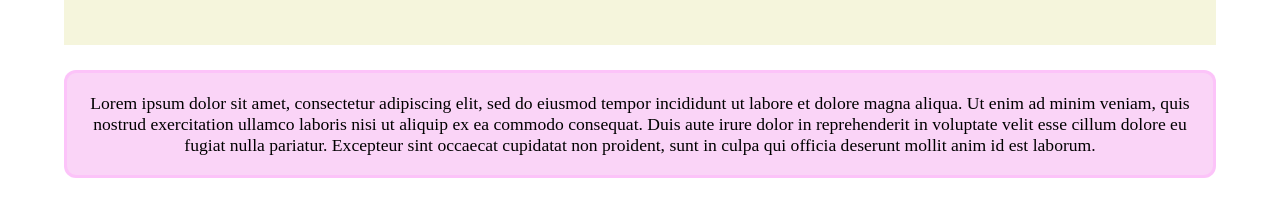
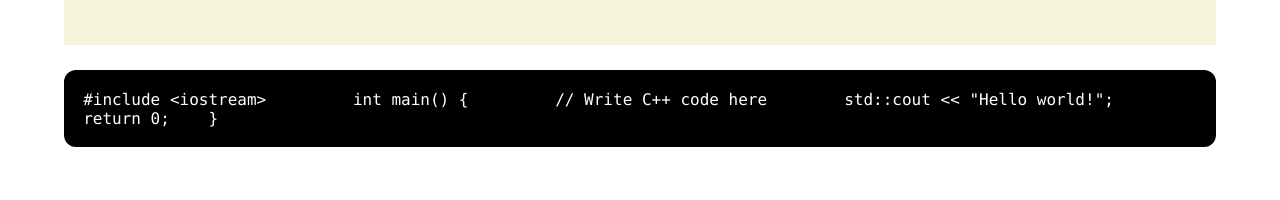
Before and after one commit to m-shashanka/LABxMSRIT, a React (Create React App) app in the folder client/: page /dslab/question/1 in a window 1280 px wide. Shown: the part 1016-1216 px from the top of the page. After the commit the page ends 1188 px from the top, so only its background shows below. Built offline with nearby package versions, Linux system fonts and the light colour scheme.

Commit message:
display code snippet

```diff
--- a/client/src/Data/DetailedQuestionData.js
+++ b/client/src/Data/DetailedQuestionData.js
@@ -8,7 +8,14 @@ const DetailedQuestionData = [
     YouTubeLinkTitle:"DFS",
     Input:"12345",
     Output:"98765",
-    Code:"Lorem ipsum dolor sit amet, consectetur adipiscing elit, sed do eiusmod tempor incididunt ut labore et dolore magna aliqua. Ut enim ad minim veniam, quis nostrud exercitation ullamco laboris nisi ut aliquip ex ea commodo consequat. Duis aute irure dolor in reprehenderit in voluptate velit esse cillum dolore eu fugiat nulla pariatur. Excepteur sint occaecat cupidatat non proident, sunt in culpa qui officia deserunt mollit anim id est laborum."
+    Code:"#include <iostream> \
+    \
+    int main() { \
+        // Write C++ code here\
+        std::cout << \"Hello world!\";\
+    \
+        return 0;\
+    }"
 },
 {
     id: 2,
--- a/client/src/components/Code/Code.js
+++ b/client/src/components/Code/Code.js
@@ -2,9 +2,7 @@ import styles from './code.module.css'
 
 function Code(props){
     return(
-        <div className={styles.code}>
-         {props.code}
-        </div>
+        <code className={styles.codeSnippet}>{props.code}</code>
     )
 }
 
--- a/client/src/components/Code/code.module.css
+++ b/client/src/components/Code/code.module.css
@@ -1,11 +1,9 @@
-.code{
-    border: 3px solid rgba(254, 156, 251, 0.3);;
+.codeSnippet{
     padding: 1.5%;
-    background-color: #fad4f7;
+    background-color: black;
+    color: white;
     margin: 2% 5%;
-    font-family: "Montserrat-Bold";
-    font-size: 1.1rem;
-    font-weight: 300;
-    text-align: center;
     border-radius: 12px;
-    }
+    display: block;
+    white-space: pre-wrap;
+}
```
